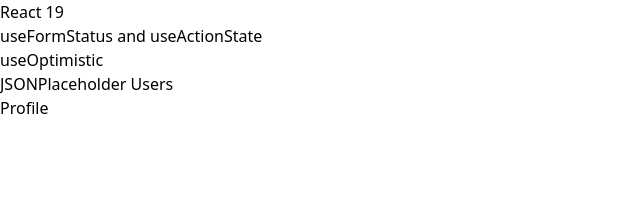
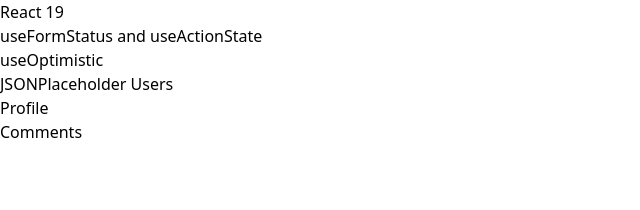
Before and after one commit to Eng1Mahmoud/react-19, a React (Vite) app: page / in a window 1280 px wide. Shown: the top 210 px of the page, without its empty margins (0-640 px from the left). Built offline with nearby package versions, Linux system fonts and the light colour scheme.

Commit message:
upload laste update

```diff
--- a/src/context/user/UserContextValue.ts
+++ b/src/context/user/UserContextValue.ts
@@ -1,7 +1,7 @@
-import {useContext } from "react";
+import {use } from "react";
 import { UserContext } from './../context';
 export const useUserContext = () => {
-    const context = useContext(UserContext);
+    const context = use(UserContext);
     if (!context) {
         throw new Error("useUserContext must be used within a UserContextProvider");
     }
--- /dev/null
+++ b/src/routes/pages/Comments.tsx
@@ -0,0 +1,24 @@
+interface Comment {
+    postId: number;
+    id: number;
+    name: string;
+    email: string;
+    body: string;
+}
+
+async function Comments() {
+    const res = await fetch('https://jsonplaceholder.typicode.com/comments');
+    const comments: Comment[] = await res.json();
+  return (
+    <div>
+        <h1>Comments</h1>
+        <ul>
+            {comments.map((comment) => (
+                <li key={comment.id}>{comment.name}</li>
+            ))}
+        </ul>
+    </div>
+  )
+}
+
+export default Comments
--- a/src/routes/pages/Home.tsx
+++ b/src/routes/pages/Home.tsx
@@ -39,6 +39,14 @@
               Profile
             </Link>
           </li>
+          <li>
+            <Link
+              to="/comments"
+              className="block rounded-lg hover:bg-gray-50 transition-colors text-blue-600 hover:text-blue-700"
+            >
+              Comments
+            </Link>
+          </li>
         </ul>
     </div>
   );
--- a/src/routes/routes.tsx
+++ b/src/routes/routes.tsx
@@ -4,6 +4,7 @@
 import Home from "./pages/Home";
 import Users from "./pages/Users";
 import Profile from "./pages/Profile";
+import Comments from "./pages/Comments";
 
 export const AppRoutes = () => {
   return (
@@ -14,6 +15,7 @@
         <Route path="/todo-optimistic" element={<ToDoList />} />
         <Route path="/users" element={<Users />} />
         <Route path="/profile" element={<Profile />} />
+        <Route path="/comments" element={<Comments />} />
       </Routes>
     </BrowserRouter>
   );
```
